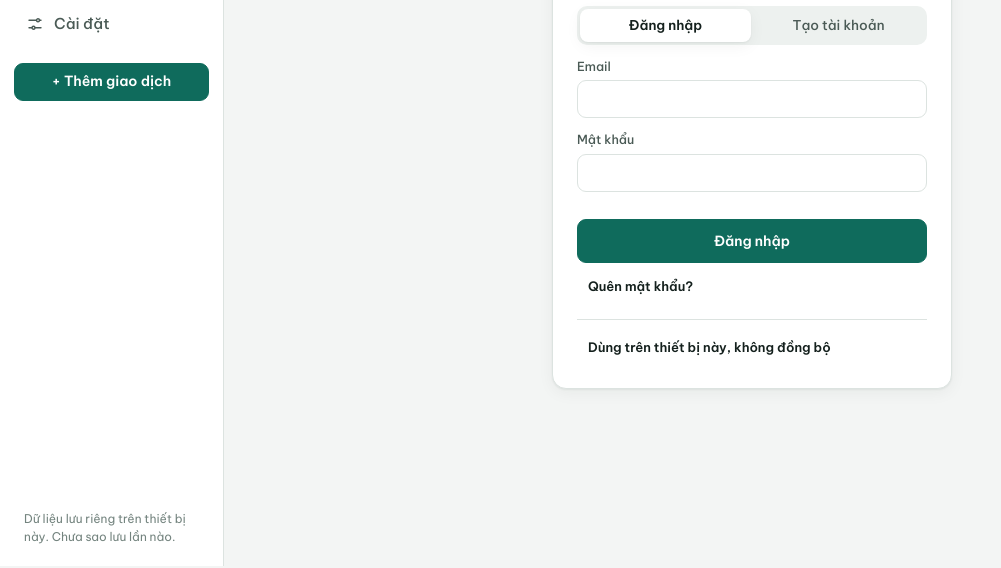
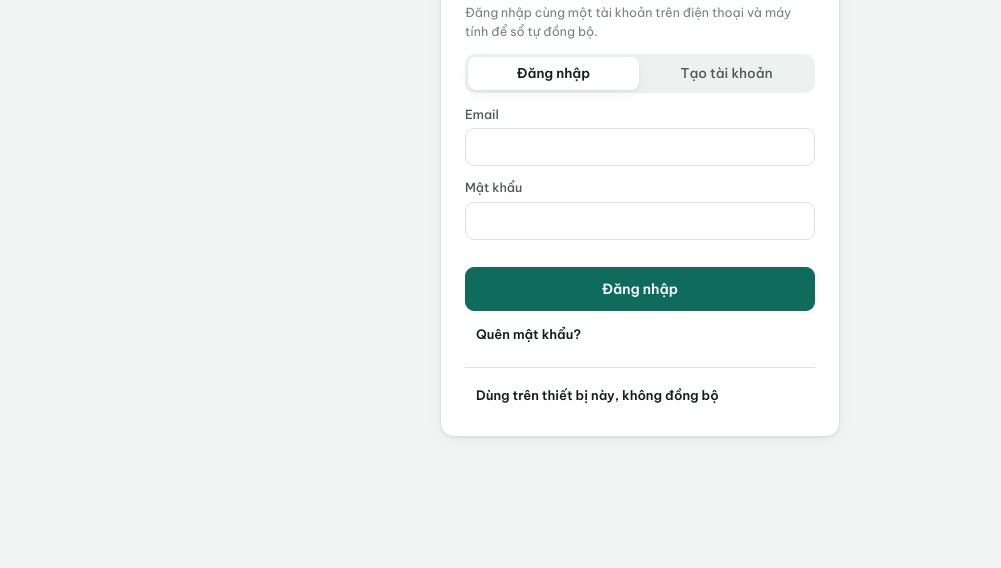
Before and after one commit to anhhtuanhl-source/so-chi-tieu, a plain HTML site: page index.html in a window 1280 px wide. Shown: the part 234-802 px from the top of the page, without its empty margins (0-1001 px from the left). Drawn offline with nearby package versions, Linux system fonts and the light colour scheme.

Commit message:
Màn hình đăng nhập toàn trang, ẩn thanh điều hướng cho đến khi đăng nhập
Co-Authored-By: Claude Opus 5.5 <noreply@anthropic.com>
Claude-Session: https://claude.ai/code/session_015u8cNNxN3Qf8bSY7BeNVfp

```diff
--- a/index.html
+++ b/index.html
@@ -250,6 +250,10 @@ table.data th { color: var(--muted); font-weight: 500; font-size: 12.5px; }
 .sync-pill.off::before { background: var(--crit); }
 .sync-pill[hidden] { display: none; }
 .auth-wrap { display: grid; place-items: center; min-height: calc(100vh - 140px); }
+body.auth-mode .side, body.auth-mode .tabbar, body.auth-mode .fab { display: none !important; }
+body.auth-mode .app { grid-template-columns: 1fr; }
+body.auth-mode .main { max-width: none; padding: 24px 16px; }
+body.auth-mode .auth-wrap { min-height: calc(100vh - 48px); }
 .auth-card { width: 100%; max-width: 400px; padding: 24px; }
 .auth-card .lbl { display: block; font-size: 12.5px; color: var(--ink-2); font-weight: 500; margin: 12px 0 5px; }
 
@@ -1150,7 +1154,9 @@ function parseSigned(raw) { const s = String(raw).trim(); const neg = /^[-−]/.
 function render() {
   renderNav();
   const main = $("#main");
-  if (S.auth === "signedout" && !S.skipLogin) { main.innerHTML = viewLogin(); return; }
+  const authMode = S.auth === "signedout" && !S.skipLogin;
+  document.body.classList.toggle("auth-mode", authMode);
+  if (authMode) { main.innerHTML = viewLogin(); return; }
   if (S.mode === "loading" || !S.settings) {
     main.innerHTML = `<div class="topbar"><h1>Sổ Chi Tiêu</h1></div><div class="card"><p class="hint" style="margin:0">${S.loadError ? "Chưa tải được dữ liệu từ tài khoản. Kiểm tra mạng, ứng dụng sẽ tự thử lại." : "Đang tải dữ liệu từ tài khoản…"}</p></div>`;
     return;
```
